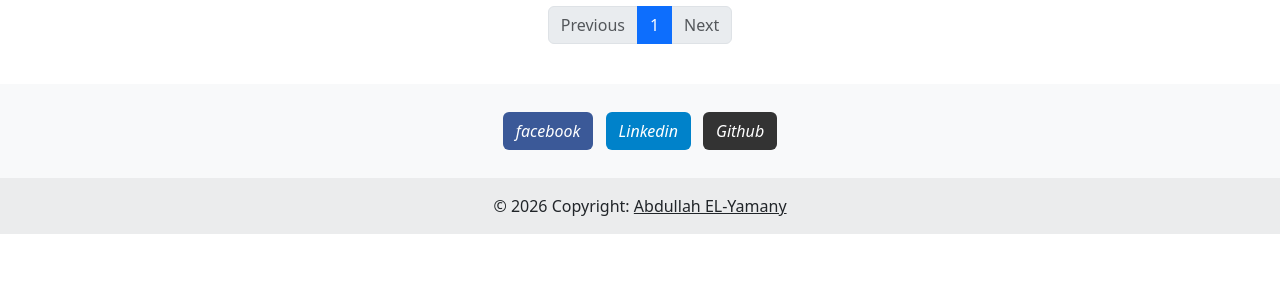
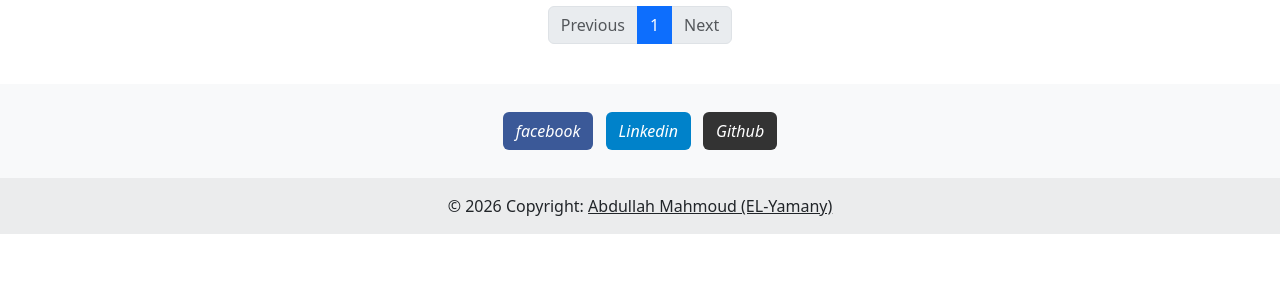
Before and after one commit to abdullah-mahmoud-datastack/django-movie-catalog, a Django app: page /movies/ in a window 1280 px wide. Shown: the part 262-562 px from the top of the page. Run offline with Django 4.2, Linux system fonts and the light colour scheme; data that the repository does not hold is empty; some libraries are stand-ins or nearby versions.

Commit message:
Update contact Links

```diff
--- a/movie/templates/index.html
+++ b/movie/templates/index.html
@@ -32,11 +32,11 @@
                     <i class="fab fa-facebook-f">facebook</i>
                 </a>
                 <!-- Linkedin -->
-                <a data-mdb-ripple-init class="btn text-white btn-floating m-1" style="background-color: #0082ca;" href="www.linkedin.com/in/abdullah-mahmoud-de1344"role="button">
+                <a data-mdb-ripple-init class="btn text-white btn-floating m-1" style="background-color: #0082ca;" href="https://www.linkedin.com/in/abdullah-mahmoud-de1344/"role="button">
                     <i class="fab fa-linkedin-in">Linkedin</i>
                 </a>
                 <!-- Github -->
-                <a data-mdb-ripple-init class="btn text-white btn-floating m-1" style="background-color: #333333;" href="https://github.com/AbdullahELyamany" role="button" >
+                <a data-mdb-ripple-init class="btn text-white btn-floating m-1" style="background-color: #333333;" href="https://github.com/abdullah-mahmoud-datastack" role="button" >
                     <i class="fab fa-github">Github</i>
                 </a>
             </section>
@@ -47,7 +47,7 @@
         <!-- Copyright -->
         <div class="text-center p-3" style="background-color: rgba(0, 0, 0, 0.05);">
             © 2026 Copyright:
-            <a class="text-body" href="https://github.com/AbdullahELyamany">Abdullah EL-Yamany</a>
+            <a class="text-body" href="https://github.com/abdullah-mahmoud-datastack">Abdullah Mahmoud (EL-Yamany)</a>
         </div>
         <!-- Copyright -->
         </footer>
```
